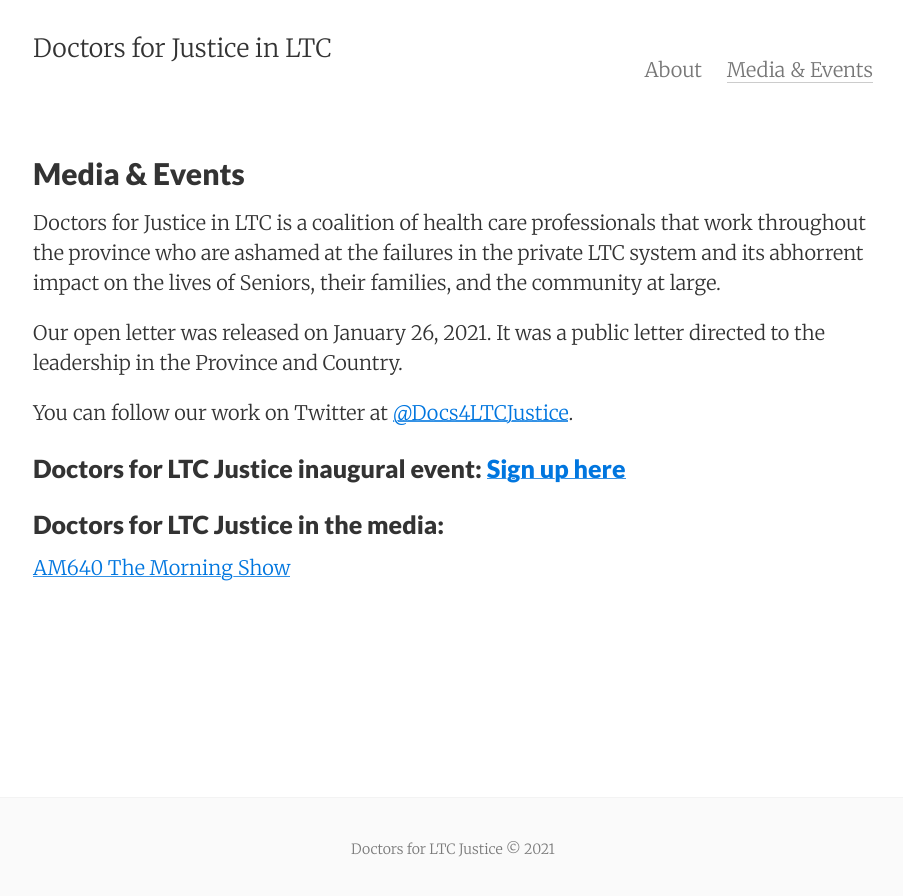
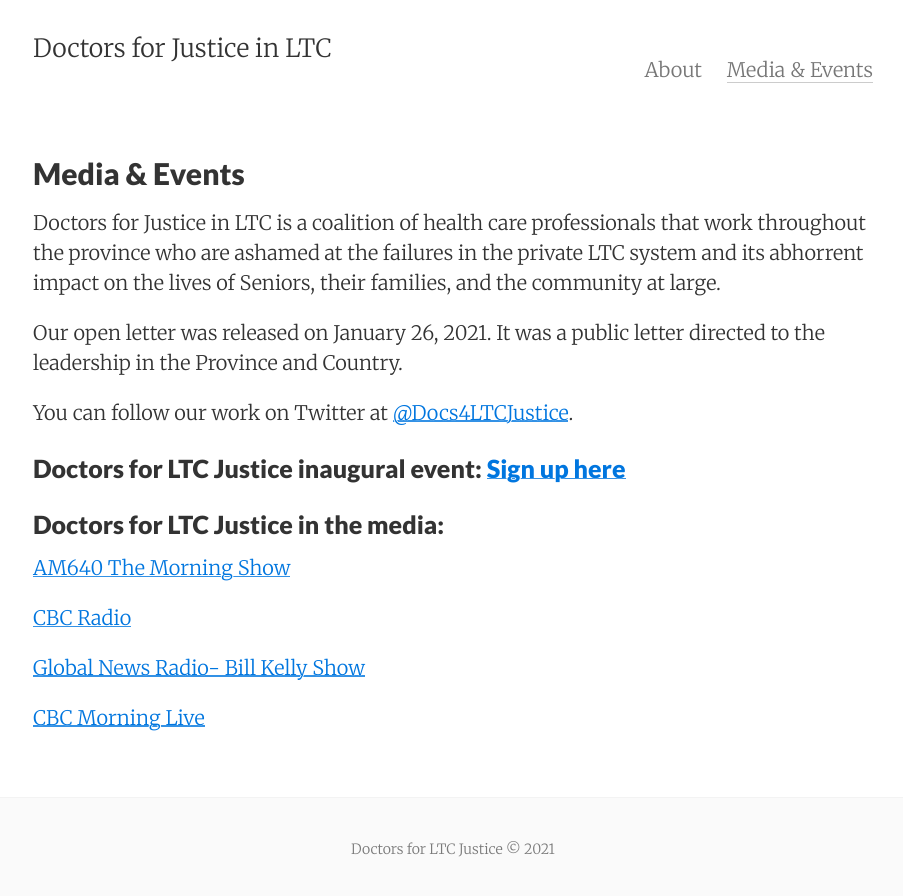
Before and after one commit to Docs4LTCJustice/Docs4LTCJustice.github.io, a Jekyll site: the page built from media.md, in a window 1280 px wide. Shown: the top 896 px of the page, without its empty margins (187-1090 px from the left). Built offline with Jekyll 4.4.1, drawn with Linux system fonts in a browser that asks for light colours.

Commit message:
Add files via upload

```diff
--- a/media.md
+++ b/media.md
@@ -19,3 +19,9 @@ You can follow our work on Twitter at [@Docs4LTCJustice](https://twitter.com/Doc
 ### Doctors for LTC Justice in the media:
 
 [AM640 The Morning Show](https://omny.fm/shows/am640-the-morning-show/todays-show-few-long-term-care-homes-receive-publi)
+
+[CBC Radio](https://www.cbc.ca/player/play/1848545347879)
+
+[Global News Radio- Bill Kelly Show](https://omny.fm/shows/bill-kelly-show/doctors-for-justice-in-long-term-care-the-scienceu)
+
+[CBC Morning Live](https://twitter.com/CBCMorningLive/status/1354085067207933953?s=20)
```
